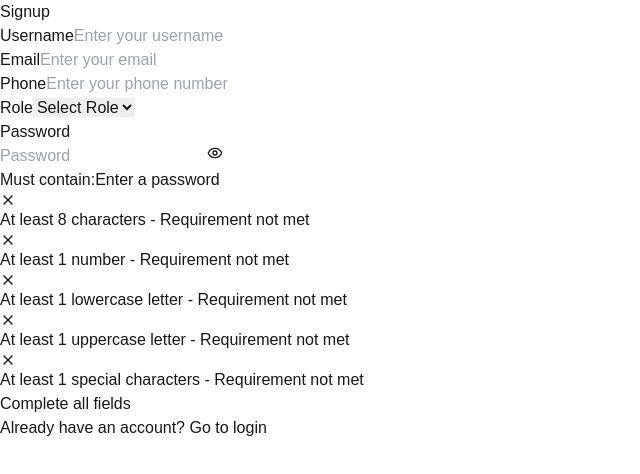
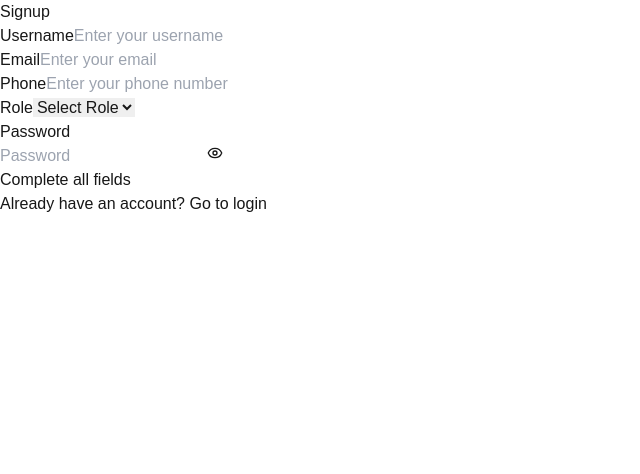
Before and after one commit to Veera5iva/ServeBridge, a Next.js app: page /signup in a window 1280 px wide. Shown: the top 474 px of the page, without its empty margins (0-640 px from the left). Built offline with nearby package versions, Linux system fonts and the light colour scheme.

Commit message:
fix/login: change passowrd input component in both login and signup page

```diff
--- a/src/app/signup/page.tsx
+++ b/src/app/signup/page.tsx
@@ -18,19 +18,17 @@ export default function SignupPage() {
    });
    const [buttonDisabled, setButtonDisabled] = useState(true);
    const [loading, setLoading] = useState(false);
-   const [passwordStrength, setPasswordStrength] = useState(0);
 
    useEffect(() => {
       if(
          user.username.trim().length > 0 &&
          user.email.trim().length > 0 &&
-         user.password.trim().length > 0 &&
-         passwordStrength >= 4
+         user.password.trim().length > 6
       ) {
          setButtonDisabled(false);
       }
       else setButtonDisabled(true);
-   }, [user, passwordStrength])
+   }, [user])
 
    const onSignup = async () => {
       if(!user.role) {
@@ -119,9 +117,8 @@ export default function SignupPage() {
                <label htmlFor="password" className="block text-sm font-medium mb-1">Password</label>
                <PasswordInput
                   password={user.password}
-                  onPasswordChange={(password, strength) => {
-                     setUser({...user, password});
-                     setPasswordStrength(strength);
+                  onPasswordChange={(password) => {
+                     setUser({ ...user, password });
                   }}
                />
             </div>
--- a/src/components/PasswordInput.tsx
+++ b/src/components/PasswordInput.tsx
@@ -1,77 +1,15 @@
-
 'use client';
-import React, { useState, useMemo } from 'react';
-import { Check, Eye, EyeOff, X } from 'lucide-react';
-
-// Constants
-const PASSWORD_REQUIREMENTS = [
-   { regex: /.{8,}/, text: 'At least 8 characters' },
-   { regex: /[0-9]/, text: 'At least 1 number' },
-   { regex: /[a-z]/, text: 'At least 1 lowercase letter' },
-   { regex: /[A-Z]/, text: 'At least 1 uppercase letter' },
-   { regex: /[!-\/:-@[-`{-~]/, text: 'At least 1 special characters' },
-] as const;
-
-type StrengthScore = 0 | 1 | 2 | 3 | 4 | 5;
-
-const STRENGTH_CONFIG = {
-   colors: {
-      0: 'bg-border',
-      1: 'bg-red-500',
-      2: 'bg-orange-500',
-      3: 'bg-amber-500',
-      4: 'bg-amber-700',
-      5: 'bg-emerald-500',
-   } satisfies Record<StrengthScore, string>,
-   texts: {
-      0: 'Enter a password',
-      1: 'Weak password',
-      2: 'Medium password!',
-      3: 'Strong password!!',
-      4: 'Very Strong password!!!',
-   } satisfies Record<Exclude<StrengthScore, 5>, string>,
-} as const;
-
-// Types
-type Requirement = {
-   met: boolean;
-   text: string;
-};
-
-type PasswordStrength = {
-   score: StrengthScore;
-   requirements: Requirement[];
-};
+import React, { useState } from 'react';
+import { Eye, EyeOff } from 'lucide-react';
 
 const PasswordInput = ({
    password,
    onPasswordChange
 }: {
    password: string,
-   onPasswordChange: (password: string, strength: number) => void
+   onPasswordChange: (password: string) => void
 }) => {
    const [isVisible, setIsVisible] = useState(false);
-
-   const calculateStrength = useMemo((): PasswordStrength => {
-      const requirements = PASSWORD_REQUIREMENTS.map((req) => ({
-         met: req.regex.test(password),
-         text: req.text,
-      }));
-
-      const score = requirements.filter((req) => req.met).length as StrengthScore;
-
-      return { score, requirements };
-   }, [password]);
-
-   const handlePasswordChange = (newPassword: string) => {
-      const requirements = PASSWORD_REQUIREMENTS.map((req) => ({
-         met: req.regex.test(newPassword),
-         text: req.text,
-      }));
-      const score = requirements.filter((req) => req.met).length as StrengthScore;
-
-      onPasswordChange(newPassword, score);
-   };
 
    return (
       <div className='w-full'>
@@ -80,10 +18,8 @@ const PasswordInput = ({
                id='password'
                type={isVisible ? 'text' : 'password'}
                value={password}
-               onChange={(e) => handlePasswordChange(e.target.value)}
+               onChange={(e) => onPasswordChange(e.target.value)}
                placeholder='Password'
-               aria-invalid={calculateStrength.score < 4}
-               aria-describedby='password-strength'
                className='w-full p-2 border-2 rounded-md bg-background outline-none focus-within:border-blue-700 transition'
             />
             <button
@@ -95,54 +31,6 @@ const PasswordInput = ({
                {isVisible ? <EyeOff size={16} /> : <Eye size={16} />}
             </button>
          </div>
-
-         <div className='flex gap-2 w-full justify-between mt-2'>
-            {[1, 2, 3, 4, 5].map((level) => (
-               <span
-                  key={level}
-                  className={`${calculateStrength.score >= level ? 'bg-green-200' : 'bg-border'
-                     } p-1 rounded-full w-full`}
-               ></span>
-            ))}
-         </div>
-
-         <p
-            id='password-strength'
-            className='my-2 text-sm font-medium flex justify-between'
-         >
-            <span>Must contain:</span>
-            <span>
-               {
-                  STRENGTH_CONFIG.texts[
-                  Math.min(
-                     calculateStrength.score,
-                     4
-                  ) as keyof typeof STRENGTH_CONFIG.texts
-                  ]
-               }
-            </span>
-         </p>
-
-         <ul className='space-y-1.5' aria-label='Password requirements'>
-            {calculateStrength.requirements.map((req, index) => (
-               <li key={index} className='flex items-center space-x-2'>
-                  {req.met ? (
-                     <Check size={16} className='text-emerald-500' />
-                  ) : (
-                     <X size={16} className='text-muted-foreground/80' />
-                  )}
-                  <span
-                     className={`text-xs ${req.met ? 'text-emerald-600' : 'text-muted-foreground'
-                        }`}
-                  >
-                     {req.text}
-                     <span className='sr-only'>
-                        {req.met ? ' - Requirement met' : ' - Requirement not met'}
-                     </span>
-                  </span>
-               </li>
-            ))}
-         </ul>
       </div>
    );
 };
```
Also changed, not shown: src/app/login/page.tsx (+8 -20 lines).
